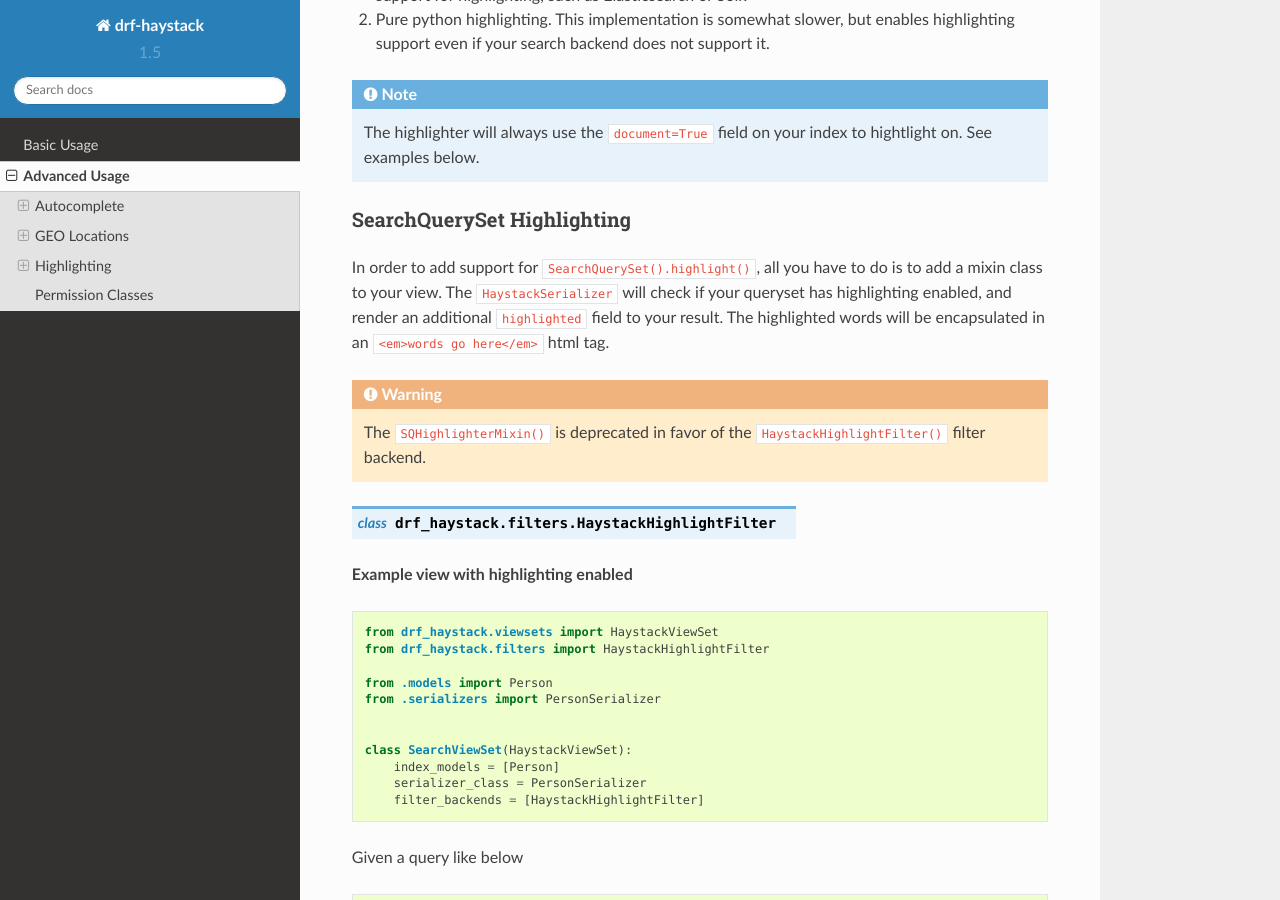
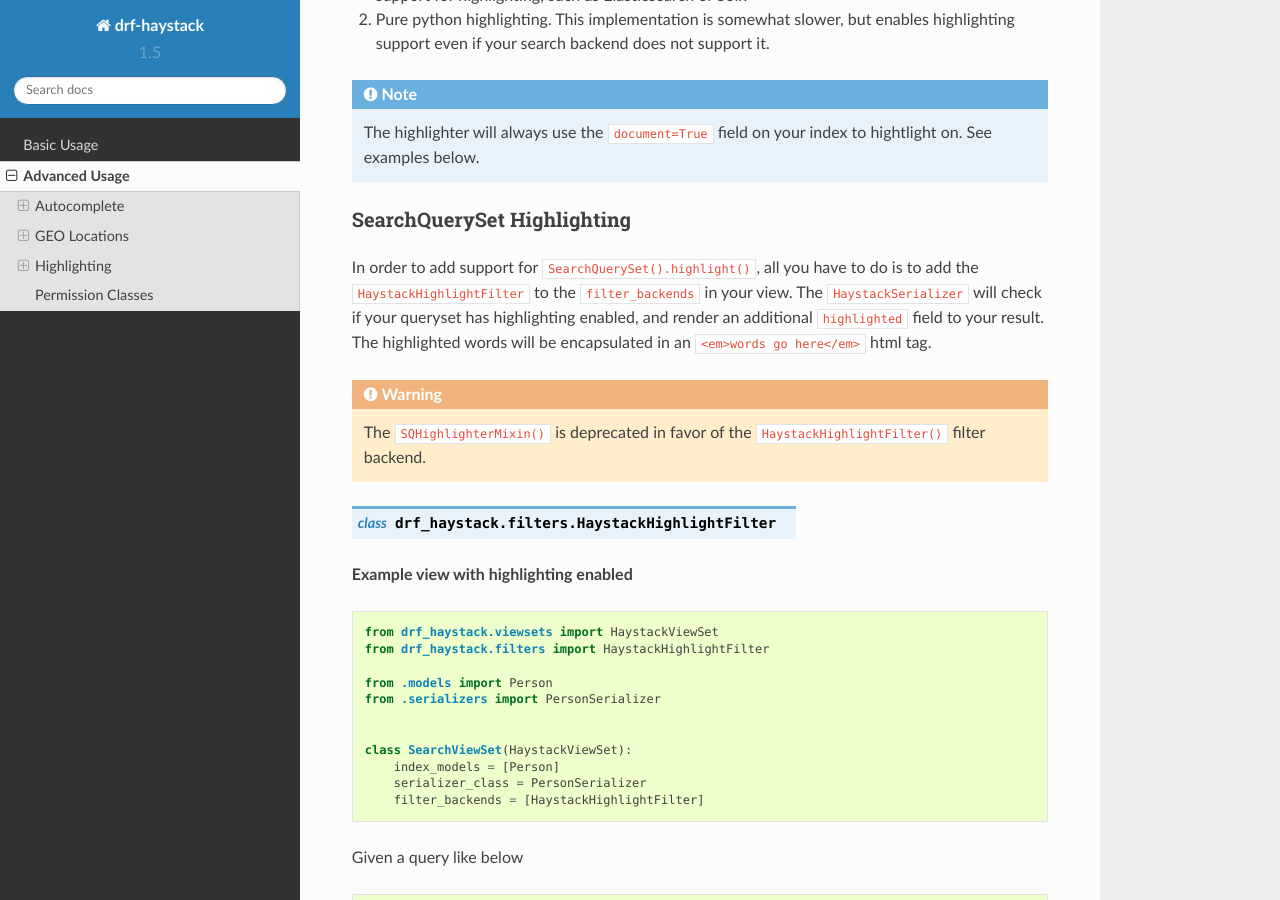
Before and after one commit to rhblind/drf-haystack, a Sphinx documentation site: the page built from docs/advanced_usage.rst, in a window 1280 px wide and 900 px high, scrolled down 2488 px. Built offline with Sphinx 7.4.7 and the Read the Docs theme 2.0.0, drawn with Linux system fonts in a browser that asks for light colours.

Commit message:
updated deprecation docs

```diff
--- a/docs/advanced_usage.rst
+++ b/docs/advanced_usage.rst
@@ -139,10 +139,10 @@ and we support them both.
 SearchQuerySet Highlighting
 ---------------------------
 
-In order to add support for ``SearchQuerySet().highlight()``, all you have to do is to add a mixin class to
-your view. The ``HaystackSerializer`` will check if your queryset has highlighting enabled, and render an additional
-``highlighted`` field to your result. The highlighted words will be encapsulated in an ``<em>words go here</em>``
-html tag.
+In order to add support for ``SearchQuerySet().highlight()``, all you have to do is to add the
+``HaystackHighlightFilter`` to the ``filter_backends`` in your view. The ``HaystackSerializer`` will
+check if your queryset has highlighting enabled, and render an additional ``highlighted`` field to
+your result. The highlighted words will be encapsulated in an ``<em>words go here</em>`` html tag.
 
 .. warning::
 
```
Also changed, not shown: 1 other file.
